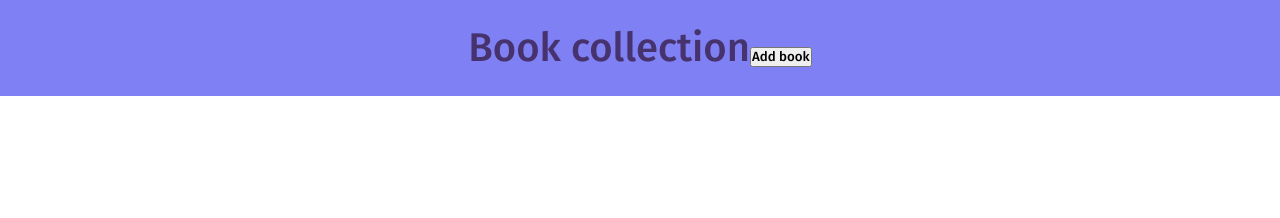
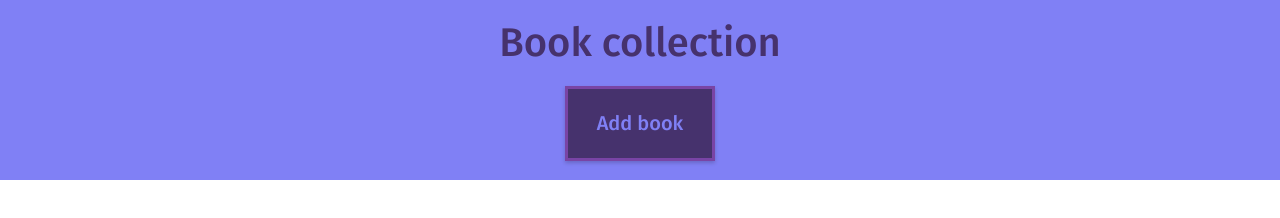
Before and after one commit to Epoza/Library, a plain HTML site: page index.html in a window 1280 px wide. Drawn offline with Linux system fonts and the light colour scheme.

Commit message:
finish styling header

```diff
--- a/style.css
+++ b/style.css
@@ -7,11 +7,23 @@
 }
 
 .header {
-    height: clamp(50px, 12vh, 150px);
+    padding: 10px 0px;
+    height: clamp(50px, 20vh, 200px);
     background-color: rgb(128, 128, 245);
     font-size: 40px;
     color: rgb(70, 50, 109);
     display: flex;
+    flex-direction: column;
     align-items: center;
-    justify-content: center;
+    justify-content: space-around;
 }
+
+.add-book-button {
+    width: 150px;
+    height: 75px;
+    box-shadow: 0 2px 4px rgba(0, 0, 0, 0.2);
+    font-size: 20px;
+    background-color: rgb(70, 50, 109);
+    color: rgb(128, 128, 245);
+    border: 3px solid rgb(121, 68, 165);
+}
```
